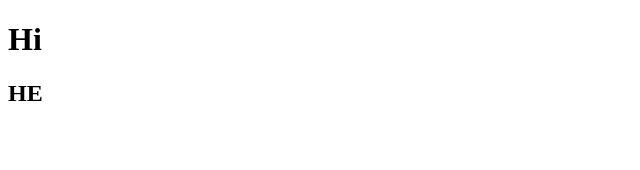
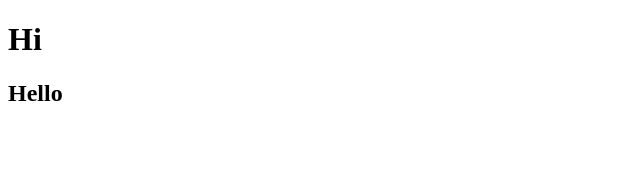
Before and after one commit to Suprim24/React-state, a React (Vite) app: page / in a window 1280 px wide. Shown: the top 170 px of the page, without its empty margins (0-640 px from the left). Built offline with nearby package versions, Linux system fonts and the light colour scheme.

Commit message:
updated stuff

```diff
--- a/src/App.jsx
+++ b/src/App.jsx
@@ -4,7 +4,7 @@ const App = ()=>
 
     <>
    <h1>Hi</h1>
-   <h2>HE</h2>
+   <h2>Hello</h2>
     </>
   )
 }
```
